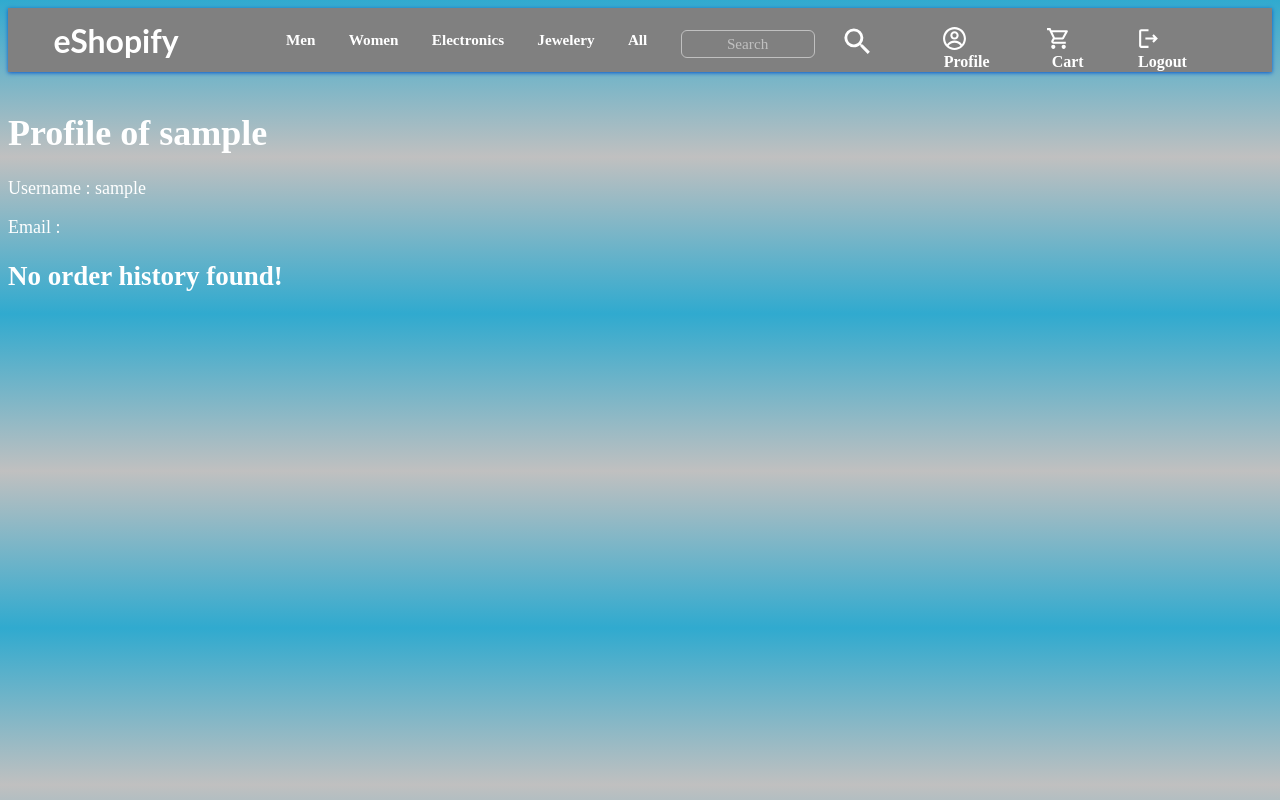
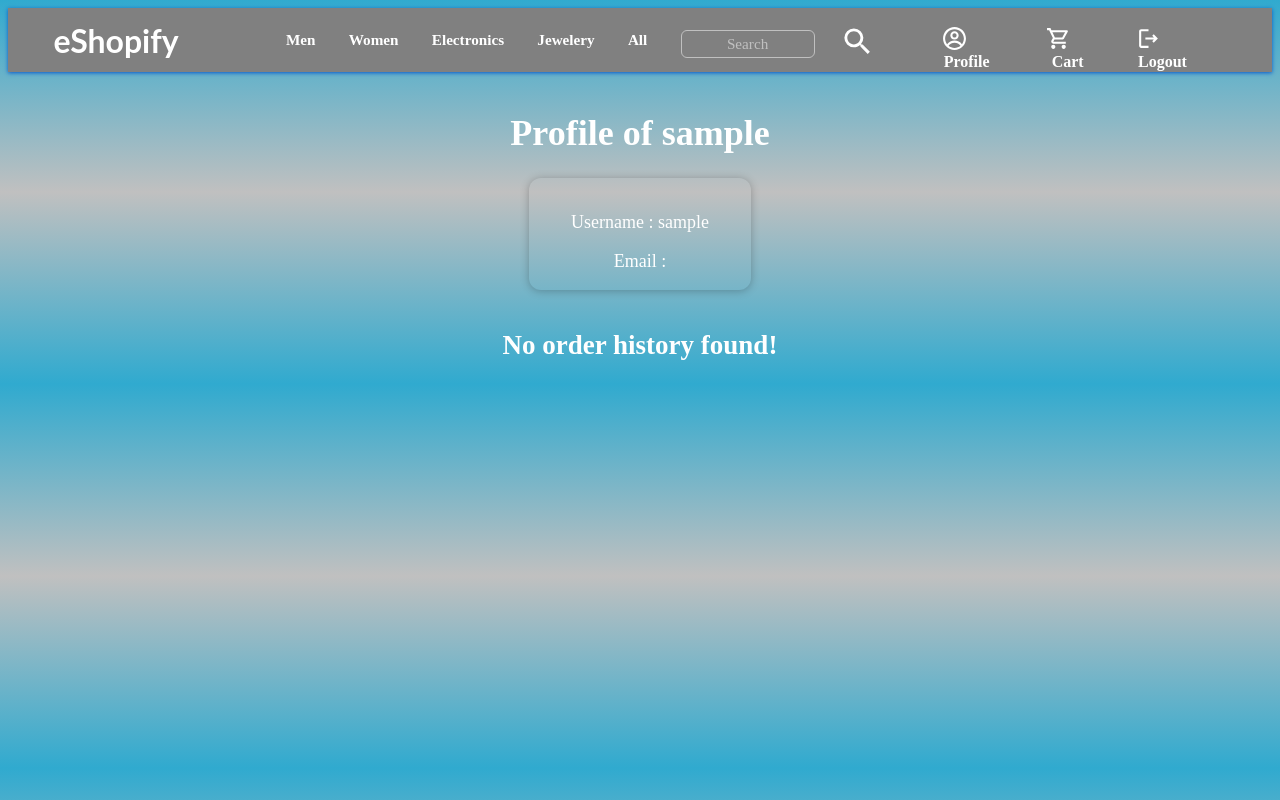
Before and after one commit to ashish-m-bhat/eShopify, a React (Create React App) app: page /profile in a window 1280 px wide. Built offline with nearby package versions, Linux system fonts and the light colour scheme; no server answers; sample sign-in values are in the browser's storage.

Commit message:
Styled Profile Page

```diff
--- a/src/Components/Cart/PlaceOrder.js
+++ b/src/Components/Cart/PlaceOrder.js
@@ -26,10 +26,10 @@ export default function PlaceOrder(props) {
     const satisfyPostRequest =  useHttp(postFetchFunction);
 
     const cartArrayToBeOrdered = props.cartArray.map(eachProduct => {
-                                    const {title, count, email, price} = eachProduct;
+                                    const {id, title, count, email, price} = eachProduct;
                                     const totalItemPrice = price*count;
                                     totalBill += totalItemPrice;
-                                    return {email, title, count, totalItemPrice};
+                                    return {id, email, title, count, totalItemPrice};
                                 });
     totalBill = Math.round(totalBill);
     cartArrayToBeOrdered.push({totalBill});
--- a/src/Components/OrderHistory/DisplayOrderHistory.js
+++ b/src/Components/OrderHistory/DisplayOrderHistory.js
@@ -1,29 +1,34 @@
 import React from "react";
+import { useHistory } from "react-router-dom";
+import Card from "../../UI/Card/Card";
+import cssClasses from './DisplayOrderHistory.module.css';
 
 // Display the order history using the array orderHistoryArray, passed by FetchOrderHistory
 export default function DisplayOrderHistory(props) {
+  const history = useHistory();
   return (
-    <React.Fragment>
-      <hr />
+    <Card className={cssClasses.orderHistoryContainer}>
       {props.orderHistoryArray.map((eachOrder) => {
         return (
-          <React.Fragment key={Math.random() * 1000}>
+          <Card key={Math.random() * 1000} className={cssClasses.eachOrderHistory}>
             {eachOrder.map((eachProduct) => {
               if (eachProduct.totalBill) {
-                return `Total Bill : $ ${" "} ${eachProduct.totalBill}`;
+                return (
+                  <span className={cssClasses.totalBill}>
+                    Total Bill :  $ {eachProduct.totalBill}
+                  </span>);
               }
               return (
                 <div key={Math.random() * 1000}>
                   <p>
-                    {eachProduct.title} x {eachProduct.count} ={" "} {eachProduct.totalItemPrice}
+                    <span onClick={() => history.push(`shop/${eachProduct.id}`)} style={{'cursor':'pointer'}}>{eachProduct.title}</span> x {eachProduct.count} =${" "} {eachProduct.totalItemPrice}
                   </p>
                 </div>
               );
             })}
-            <hr /> {/* Horizontal Line after each order*/}
-          </React.Fragment>
+          </Card>
         );
       })}
-    </React.Fragment>
+    </Card>
   );
 }
--- /dev/null
+++ b/src/Components/OrderHistory/DisplayOrderHistory.module.css
@@ -0,0 +1,34 @@
+body{
+    text-align: center;
+}
+.userInfo{
+    height: 10vh;
+    width:15%;
+    margin:auto;
+    padding: 2vh;
+    margin-bottom: 5vh;
+    background-color: transparent;
+}
+
+.orderHistoryContainer{
+    display: flex;
+    flex-flow: column nowrap;
+    justify-content: space-around;
+    align-items: center;
+}
+
+.orderHistoryContainer, .eachOrderHistory{
+    background-color: transparent;
+    line-height: 1.6;
+}
+
+.eachOrderHistory{
+    margin-top: 3vh;
+    margin-bottom: 3vh;
+    padding: 3vh;
+    width: 30vw;
+}
+
+.totalBill{
+    font-weight: bolder;
+}
--- a/src/Components/Products/DisplaySingleProduct.js
+++ b/src/Components/Products/DisplaySingleProduct.js
@@ -3,6 +3,7 @@ import { useDispatch, useSelector } from 'react-redux';
 import { useParams, useHistory } from 'react-router-dom';
 import { cartActions } from '../../Store/CartStore';
 import Button from '../../UI/Button/Button';
+import Card from '../../UI/Card/Card';
 import StarRating from '../../UI/StarRating/StarRating';
 import cssClasses from './DisplaySingleProduct.module.css'
 
@@ -41,11 +42,16 @@ export default function DisplaySingleProduct() {
             dispatcher(cartActions.addItemToCart(item));
         }
     }
+    // Display the image and description of the product. The image opens in a new tabe when clicked
     return(
         <div className={cssClasses.productInfo}>
             <h1>{selectedProduct.title} </h1>
             <span className={cssClasses.imageAndDescription}>
-                <img src={selectedProduct.image} alt='' className={cssClasses.eachProductImage}/>
+                <a href={selectedProduct.image} target='_blank' rel='noreferrer'>
+                    <Card className={cssClasses.eachProductImageContainer}>
+                    <img src={selectedProduct.image} alt='' className={cssClasses.eachProductImage}/>
+                    </Card>
+                </a>
                 <span className={cssClasses.description}>
                     <p>{selectedProduct.description}</p>
                     <p>Price : $ {selectedProduct.price}</p>
--- a/src/Components/Products/DisplaySingleProduct.module.css
+++ b/src/Components/Products/DisplaySingleProduct.module.css
@@ -16,11 +16,14 @@ h1,p{
 }
 
 .eachProductImage{
-    height:55vh;
-    width: 30vw;
-    margin-top: 5vh;
-
-
+    height:50vh;
+    width: 27vw;
+    padding-top: 4vh;
+}
+.eachProductImageContainer{
+    height:65vh;
+    width: 40vw;
+    background-color: white;
     cursor: pointer;
 }
 
--- a/src/Pages/ProfilePage.js
+++ b/src/Pages/ProfilePage.js
@@ -1,6 +1,8 @@
 import React from 'react';
 import { useSelector } from 'react-redux';
 import FetchOrderHistory from '../Components/OrderHistory/FetchOrderHistory';
+import Card from '../UI/Card/Card';
+import cssClasses from '../Components/OrderHistory/DisplayOrderHistory.module.css';
 
 // Displays user info & order history
 export default function ProfilePage() {
@@ -10,8 +12,10 @@ export default function ProfilePage() {
   return (
     <>
       <h1>Profile of {username}</h1>
-      <p>Username : {username}</p>
-      <p> Email : {email} </p>
+      <Card className={cssClasses.userInfo}>
+        <p>Username : {username}</p>
+        <p> Email : {email} </p>
+      </Card>
       <FetchOrderHistory />
     </>
   )
```
